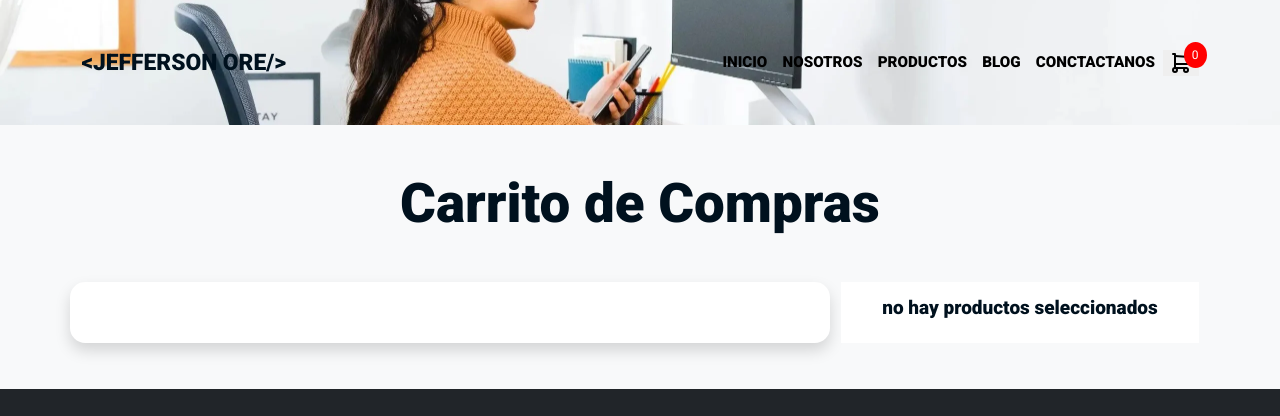
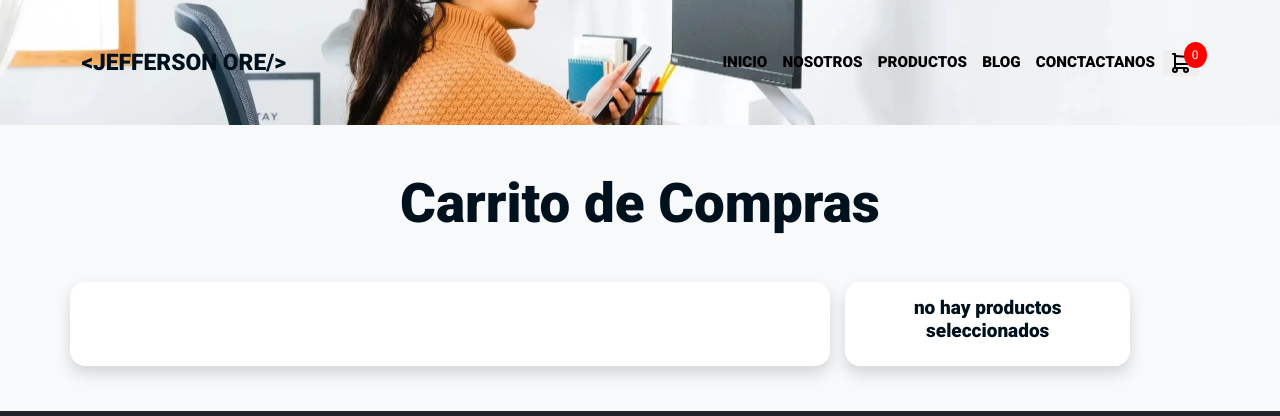
Before and after one commit to weffer/PreEntrega3OreJefferson, a website: page paginas/verCarrito.html in a window 1280 px wide. Shown: the top 416 px of the page. Drawn offline with nearby package versions, Linux system fonts and the light colour scheme.

Commit message:
Se modifico el diseño del carrito

```diff
--- a/paginas/verCarrito.html
+++ b/paginas/verCarrito.html
@@ -119,7 +119,9 @@
       <h2 class="fw-bold text-center">Carrito de Compras</h2>
       <div class="row mt-5">
         <div class="col-md-8 bg-white rounded-4 shadow" id="carrito"></div>
-        <div class="col-md-4">
+        <div
+          class="col-md-3 bg-white rounded-4 shadow ms-md-3 ms-0 mt-md-0 mt-2"
+        >
           <div class="bg-white p-3" id="detalleCarrito">
             <h5 class="text-center">no hay productos seleccionados</h5>
           </div>
```
